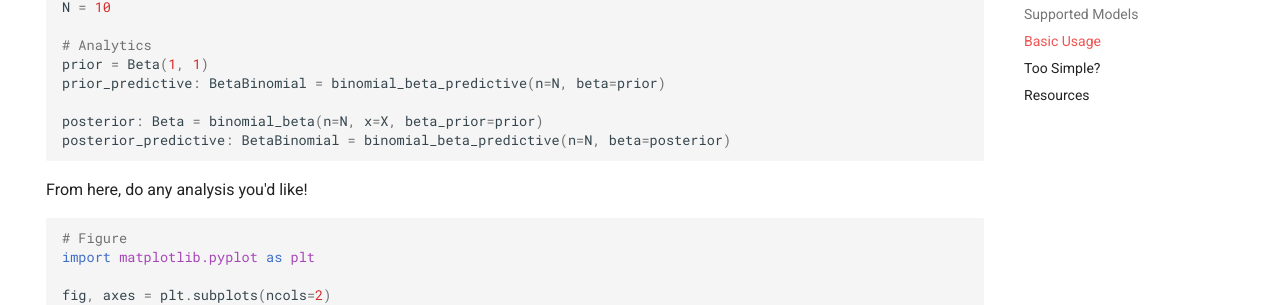
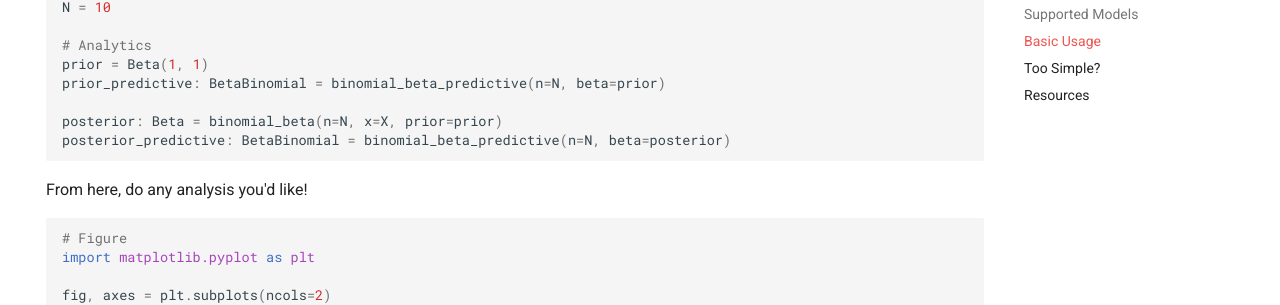
Before and after one commit to wd60622/conjugate, an MkDocs documentation site: the page built from docs/index.md, in a window 1280 px wide and 1400 px high, scrolled down 1198 px. Shown: the part 148-453 px from the top of the window. Built offline with MkDocs 1.6.1 and Material for MkDocs 9.7.7, drawn with Linux system fonts in a browser that asks for light colours; comment, search, counter and statistics services are not loaded.

Commit message:
change the landing pages

````diff
--- a/docs/index.md
+++ b/docs/index.md
@@ -57,7 +57,7 @@ N = 10
 prior = Beta(1, 1)
 prior_predictive: BetaBinomial = binomial_beta_predictive(n=N, beta=prior)
 
-posterior: Beta = binomial_beta(n=N, x=X, beta_prior=prior)
+posterior: Beta = binomial_beta(n=N, x=X, prior=prior)
 posterior_predictive: BetaBinomial = binomial_beta_predictive(n=N, beta=posterior)
 ```
 
@@ -105,7 +105,7 @@ samples = rng.binomial(n=1, p=p, size=n_times)
 # Model
 n = np.arange(n_times) + 1
 prior = Beta(alpha=1, beta=1)
-posterior = binomial_beta(n=n, x=samples.cumsum(), beta_prior=prior)
+posterior = binomial_beta(n=n, x=samples.cumsum(), prior=prior)
 
 # Figure
 plt.plot(n, p, color="black", label="true p", linestyle="--")
````
Also changed, not shown: README.md (+1 -1 lines).
